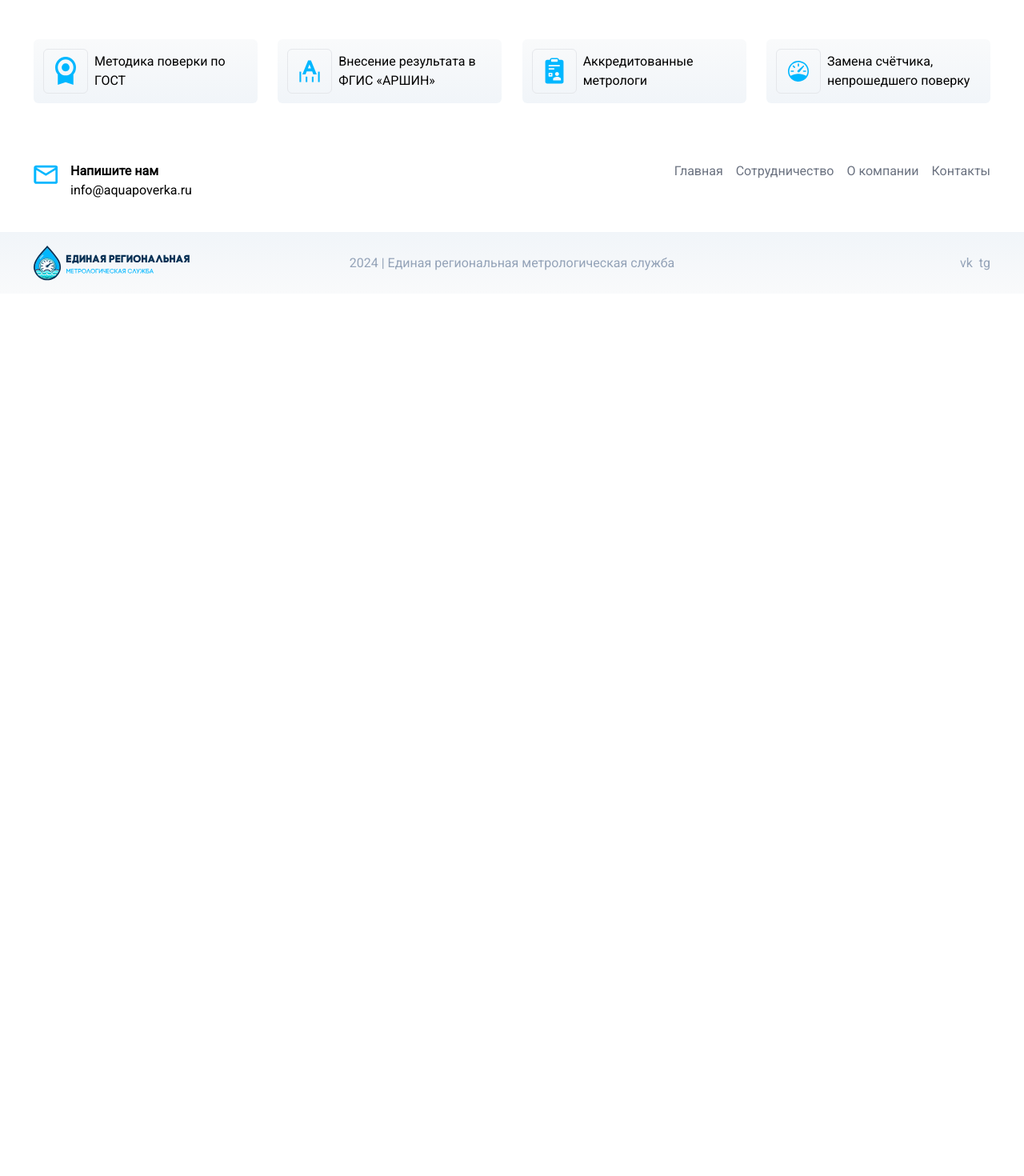
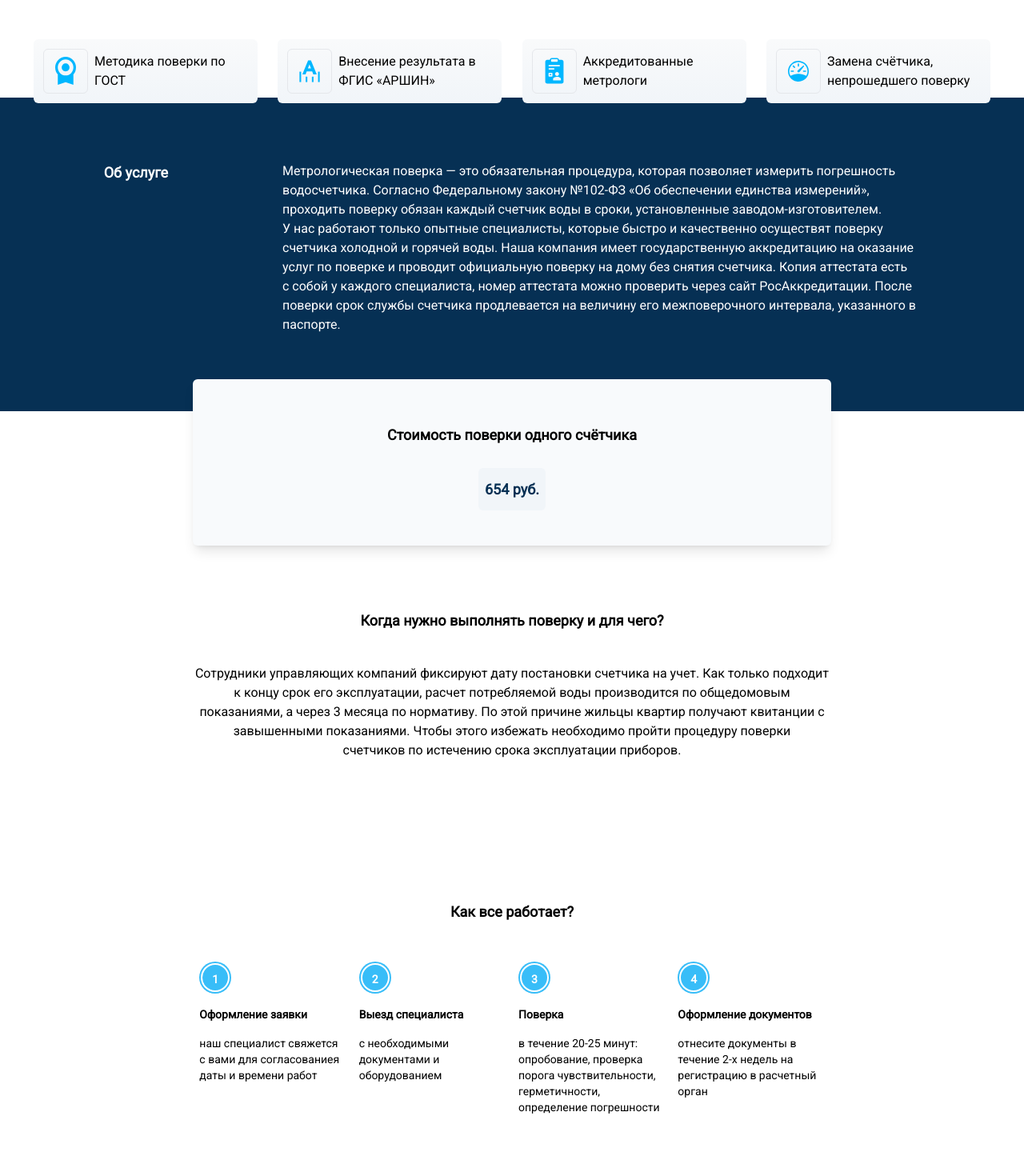
Before and after one commit to Vodoresurs/frontend_react, a Next.js app: page / in a window 1280 px wide. Shown: the part 680-2150 px from the top of the page at 80% size. Before the commit the page ends 1047 px from the top, so only its background shows below. Built offline with nearby package versions, Linux system fonts and the light colour scheme; no server answers.

Commit message:
feat: client page first layout

```diff
--- a/app/globals.css
+++ b/app/globals.css
@@ -12,6 +12,7 @@
 /* @media (prefers-color-scheme: dark) {
   :root {
     --foreground-rgb: 255, 255, 255;
+    --background-rgb: 0, 0, 0;
     --background-start-rgb: 0, 0, 0;
     --background-end-rgb: 0, 0, 0;
   }
--- a/app/page.tsx
+++ b/app/page.tsx
@@ -3,6 +3,84 @@ import Hero from "@/components/Hero/Hero";
 
 export default function Home() {
   return (
-    <Hero />
+    <>
+      <Hero />
+
+      <div className="bg-dark-sea">
+        <div className="flex justify-center gap-6 w-[1196px] m-auto text-white py-20">
+          <div className="text-lg w-1/6 font-bold">
+            <h2>Об услуге</h2>
+          </div>
+          <div className="w-4/6 font-thin">
+            Метрологическая поверка — это обязательная процедура, которая позволяет измерить погрешность водосчетчика.
+              Согласно Федеральному закону №102-ФЗ «Об обеспечении единства измерений», проходить поверку обязан каждый счетчик воды в сроки,
+              установленные заводом-изготовителем.
+            <p className="mb-4">У нас работают только опытные специалисты, которые быстро и качественно осуществят поверку счетчика холодной и горячей воды.
+              Наша компания имеет государственную аккредитацию на оказание услуг по поверке и проводит официальную поверку на дому без снятия счетчика.
+              Копия аттестата есть с&nbsp;собой у каждого специалиста, номер аттестата можно проверить через сайт РосАккредитации.
+              После поверки срок службы счетчика продлевается на величину его межповерочного интервала, указанного в паспорте.</p>
+          </div>
+        </div>
+      </div>
+
+      <div className="w-[1196px] m-auto">
+        <div className="w-4/6 m-auto rounded-md bg-slate-50 p-14 -mt-10 shadow-lg text-center">
+          <h2 className="text-lg font-extrabold mb-10">Стоимость поверки одного счётчика</h2>
+          <span className="px-2 py-4 bg-slate-100 rounded-md text-dark-sea font-black text-lg">654 руб.</span>
+        </div>
+      </div>
+
+      <div>
+        <div className="w-[1196px] m-auto py-20 text-center">
+
+            <h2 className="text-lg font-extrabold mb-10">Когда нужно выполнять поверку и для чего?</h2>
+
+          <div className="w-4/6 m-auto">
+            <p className="mb-4">Сотрудники управляющих компаний фиксируют дату постановки счетчика на учет. Как только подходит к концу срок его эксплуатации, расчет потребляемой воды производится по общедомовым показаниями, а через 3 месяца по нормативу. По этой причине жильцы квартир получают квитанции с завышенными показаниями. Чтобы этого избежать необходимо пройти процедуру поверки счетчиков по истечению срока эксплуатации приборов.</p>
+          </div>
+        </div>
+      </div>
+
+      <div>
+        <div className="w-[1196px] m-auto py-20">
+
+            <h2 className="text-lg font-extrabold mb-10 text-center">Как все работает?</h2>
+
+          <div className="w-4/6 m-auto text-sm">
+            <ul className="flex justify-center">
+              <li className="w-1/4 p-2">
+                <div className="rounded-full w-10 h-10 bg-sky-400 mb-4 flex justify-center">
+                  <span className="w-9 h-9 my-auto px-3 py-2 block text-white rounded-full border-2 border-white font-bold">1</span>
+                </div>
+                <h3 className="font-bold mb-4">Оформление заявки</h3>
+                <span className="font-light">наш специалист свяжется с вами для согласованиея даты и времени работ</span>
+              </li>
+              <li className="w-1/4 p-2">
+                <div className="rounded-full w-10 h-10 bg-sky-400 mb-4 flex justify-center">
+                  <span className="w-9 h-9 my-auto px-3 py-2 block text-white rounded-full border-2 border-white font-bold">2</span>
+                </div>
+                <h3 className="font-bold mb-4">Выезд специалиста</h3>
+                <span className="font-light">с необходимыми документами и оборудованием</span>
+              </li>
+              <li className="w-1/4 p-2">
+                <div className="rounded-full w-10 h-10 bg-sky-400 mb-4 flex justify-center">
+                  <span className="w-9 h-9 my-auto px-3 py-2 block text-white rounded-full border-2 border-white font-bold">3</span>
+                </div>
+                <h3 className="font-bold mb-4">Поверка</h3>
+                <span className="font-light">в течение 20-25 минут: опробование, проверка порога чувствительности, герметичности, определение погрешности</span>
+              </li>
+              <li className="w-1/4 p-2">
+                <div className="rounded-full w-10 h-10 bg-sky-400 mb-4 flex justify-center">
+                  <span className="w-9 h-9 my-auto px-3 py-2 block text-white rounded-full border-2 border-white font-bold">4</span>
+                </div>
+                <h3 className="font-bold mb-4">Оформление документов </h3>
+                <span className="font-light">отнесите документы в течение 2-х недель на регистрацию в расчетный орган
+</span>
+              </li>
+            </ul>
+          </div>
+        </div>
+      </div>
+    </>
   );
 }
--- a/components/Header/Header.tsx
+++ b/components/Header/Header.tsx
@@ -31,8 +31,7 @@ const Header:React.FC = () => {
                         <li><Link href="/contact">Контакты</Link></li>
                     </ul>
                     <div className="font-extrabold text-xl text-dark-sea">
-                        {/* <a href="tel:79507454572">+7 (950) 745-45-72</a> */}
-                        <a href="tel:79507454572">{currentCity.phones[0]}</a>
+                        <a href={`tel:${currentCity.phones[0]}`}>{currentCity.phones[0]}</a>
                     </div>
                 </div>
             </div>
--- a/components/Hero/Hero.tsx
+++ b/components/Hero/Hero.tsx
@@ -7,7 +7,7 @@ import "./Hero.css"
 export default function Hero() {
   return (
     <div className="bg-white">
-      <div className="hero w-[1196px] m-auto py-40">
+      <div className="hero w-[1196px] max-h-[800px] m-auto py-40">
         <div className="flex justify-between mb-20">
           <div className="w-5/12">
             <h1 className="text-4xl font-black mb-8">Поверка счетчиков воды на дому без снятия</h1>
--- a/next.config.mjs
+++ b/next.config.mjs
@@ -1,9 +1,9 @@
 /** @type {import('next').NextConfig} */
 const nextConfig = {
-    output: 'export',
-    images: {
-        unoptimized: true
-    },
+    // output: 'export',
+    // images: {
+    //     unoptimized: true
+    // },
 };
 
 export default nextConfig;
```
